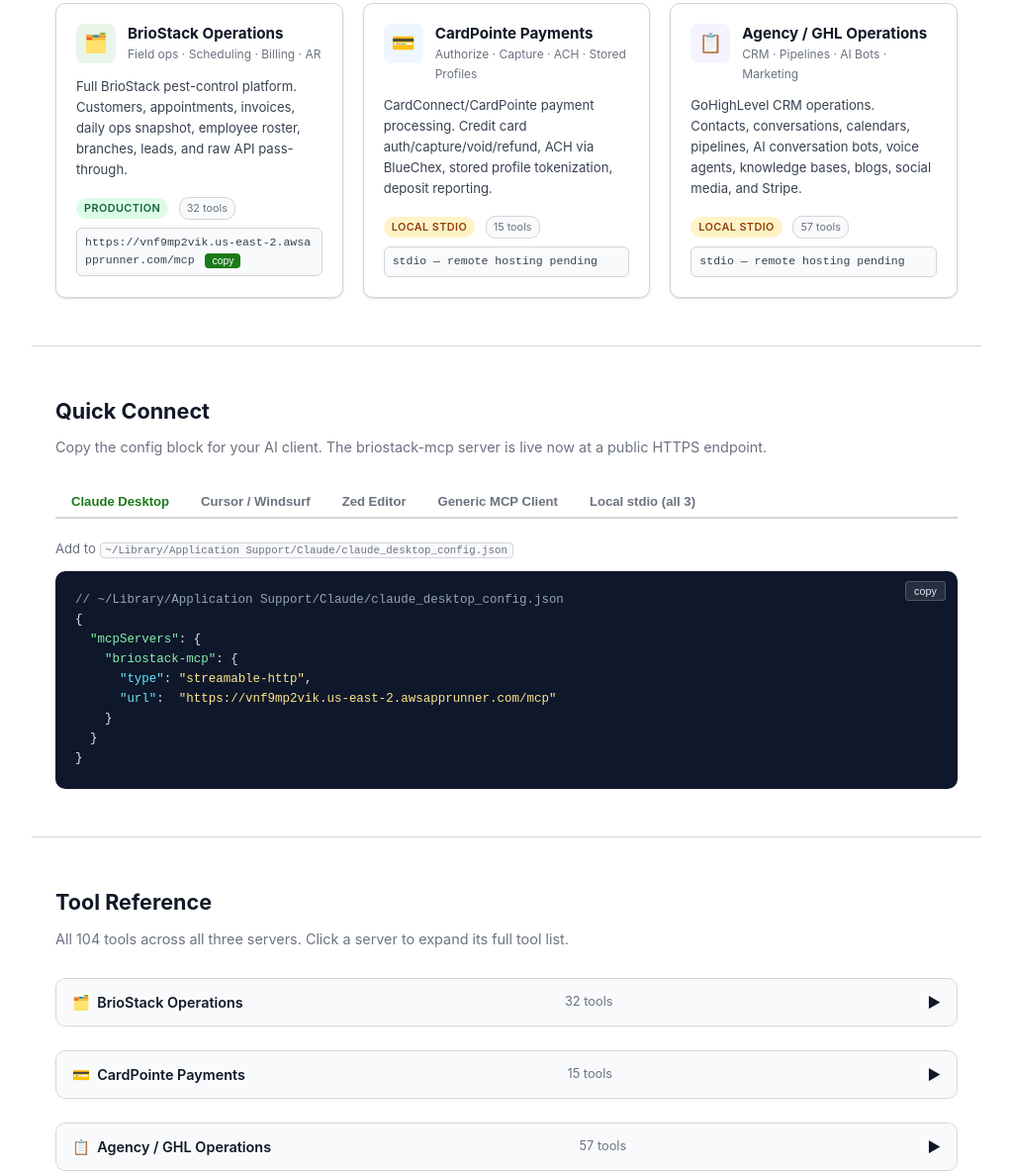
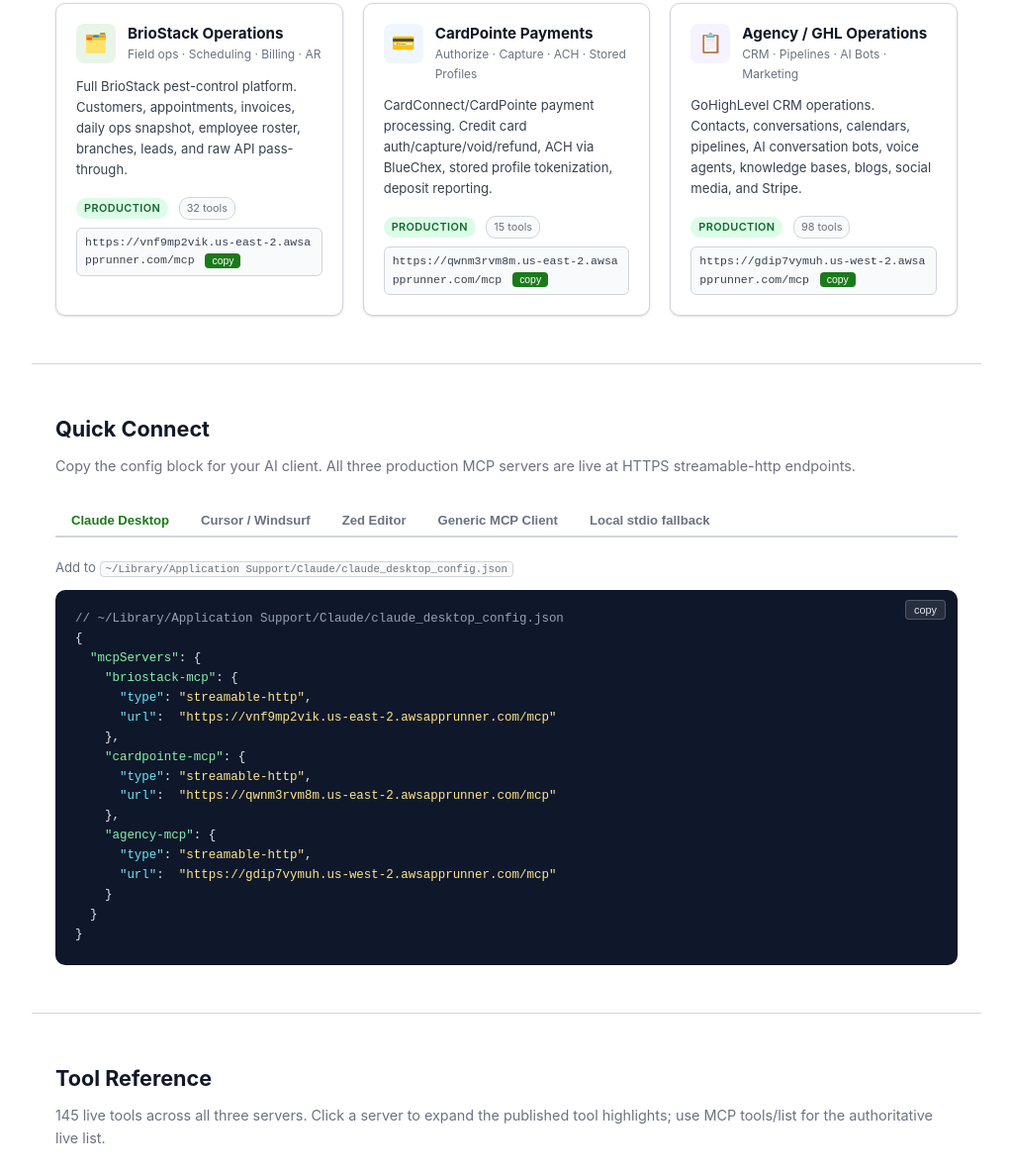
Before and after one commit to moemeyer/jom-mcp-hub, a plain HTML site: page index.html in a window 1280 px wide. Shown: the part 592-1778 px from the top of the page at 99% size, without its empty margins (128-1151 px from the left). Drawn offline with Linux system fonts and the light colour scheme.

Commit message:
docs: publish remote mcp endpoints in catalog

```diff
--- a/index.html
+++ b/index.html
@@ -169,9 +169,11 @@
         </div>
       </div>
       <div class="sc-desc">CardConnect/CardPointe payment processing. Credit card auth/capture/void/refund, ACH via BlueChex, stored profile tokenization, deposit reporting.</div>
-      <span class="status-badge local">Local stdio</span>
+      <span class="status-badge production">Production</span>
       <span class="tool-count">15 tools</span>
-      <div class="sc-url">stdio — remote hosting pending</div>
+      <div class="sc-url" id="cardpointe-url">https://qwnm3rvm8m.us-east-2.awsapprunner.com/mcp
+        <button class="copy-btn" onclick="copyText('cardpointe-url')">copy</button>
+      </div>
     </div>
 
     <div class="server-card">
@@ -183,9 +185,11 @@
         </div>
       </div>
       <div class="sc-desc">GoHighLevel CRM operations. Contacts, conversations, calendars, pipelines, AI conversation bots, voice agents, knowledge bases, blogs, social media, and Stripe.</div>
-      <span class="status-badge local">Local stdio</span>
-      <span class="tool-count">57 tools</span>
-      <div class="sc-url">stdio — remote hosting pending</div>
+      <span class="status-badge production">Production</span>
+      <span class="tool-count">98 tools</span>
+      <div class="sc-url" id="agency-url">https://gdip7vymuh.us-west-2.awsapprunner.com/mcp
+        <button class="copy-btn" onclick="copyText('agency-url')">copy</button>
+      </div>
     </div>
 
   </div>
@@ -196,14 +200,14 @@
 <!-- QUICK CONNECT -->
 <div class="section">
   <div class="section-title">Quick Connect</div>
-  <div class="section-sub">Copy the config block for your AI client. The briostack-mcp server is live now at a public HTTPS endpoint.</div>
+  <div class="section-sub">Copy the config block for your AI client. All three production MCP servers are live at HTTPS streamable-http endpoints.</div>
 
   <div class="tab-row">
     <button class="tab-btn active" onclick="showTab('claude')">Claude Desktop</button>
     <button class="tab-btn" onclick="showTab('cursor')">Cursor / Windsurf</button>
     <button class="tab-btn" onclick="showTab('zed')">Zed Editor</button>
     <button class="tab-btn" onclick="showTab('generic')">Generic MCP Client</button>
-    <button class="tab-btn" onclick="showTab('local')">Local stdio (all 3)</button>
+    <button class="tab-btn" onclick="showTab('local')">Local stdio fallback</button>
   </div>
 
   <div id="tab-claude" class="tab-pane active">
@@ -214,6 +218,14 @@
     <span class="hl">"briostack-mcp"</span>: {
       <span class="hlb">"type"</span>: <span class="hlv">"streamable-http"</span>,
       <span class="hlb">"url"</span>:  <span class="hlv">"https://vnf9mp2vik.us-east-2.awsapprunner.com/mcp"</span>
+    },
+    <span class="hl">"cardpointe-mcp"</span>: {
+      <span class="hlb">"type"</span>: <span class="hlv">"streamable-http"</span>,
+      <span class="hlb">"url"</span>:  <span class="hlv">"https://qwnm3rvm8m.us-east-2.awsapprunner.com/mcp"</span>
+    },
+    <span class="hl">"agency-mcp"</span>: {
+      <span class="hlb">"type"</span>: <span class="hlv">"streamable-http"</span>,
+      <span class="hlb">"url"</span>:  <span class="hlv">"https://gdip7vymuh.us-west-2.awsapprunner.com/mcp"</span>
     }
   }
 }</pre>
@@ -225,6 +237,12 @@
   <span class="hl">"mcpServers"</span>: {
     <span class="hl">"briostack-mcp"</span>: {
       <span class="hlb">"url"</span>: <span class="hlv">"https://vnf9mp2vik.us-east-2.awsapprunner.com/mcp"</span>
+    },
+    <span class="hl">"cardpointe-mcp"</span>: {
+      <span class="hlb">"url"</span>: <span class="hlv">"https://qwnm3rvm8m.us-east-2.awsapprunner.com/mcp"</span>
+    },
+    <span class="hl">"agency-mcp"</span>: {
+      <span class="hlb">"url"</span>: <span class="hlv">"https://gdip7vymuh.us-west-2.awsapprunner.com/mcp"</span>
     }
   }
 }</pre>
@@ -237,6 +255,14 @@
     <span class="hl">"briostack-mcp"</span>: {
       <span class="hlb">"transport"</span>: <span class="hlv">"http"</span>,
       <span class="hlb">"url"</span>:       <span class="hlv">"https://vnf9mp2vik.us-east-2.awsapprunner.com/mcp"</span>
+    },
+    <span class="hl">"cardpointe-mcp"</span>: {
+      <span class="hlb">"transport"</span>: <span class="hlv">"http"</span>,
+      <span class="hlb">"url"</span>:       <span class="hlv">"https://qwnm3rvm8m.us-east-2.awsapprunner.com/mcp"</span>
+    },
+    <span class="hl">"agency-mcp"</span>: {
+      <span class="hlb">"transport"</span>: <span class="hlv">"http"</span>,
+      <span class="hlb">"url"</span>:       <span class="hlv">"https://gdip7vymuh.us-west-2.awsapprunner.com/mcp"</span>
     }
   }
 }</pre>
@@ -250,8 +276,9 @@
   <span class="hlb">"method"</span>:       <span class="hlv">"POST"</span>,
   <span class="hlb">"content_type"</span>: <span class="hlv">"application/json"</span>,
   <span class="hlb">"accept"</span>:       <span class="hlv">"text/event-stream, application/json"</span>,
-  <span class="hlb">"auth"</span>:         <span class="hlv">"none"</span>,
-  <span class="hlb">"note"</span>:         <span class="hlv">"IP-restricted. Contact admin for allowlisting."</span>
+  <span class="hlb">"auth"</span>:         <span class="hlv">"bearer"</span>,
+  <span class="hlb">"header"</span>:       <span class="hlv">"Authorization: Bearer &lt;MCP_API_KEY&gt;"</span>,
+  <span class="hlb">"note"</span>:         <span class="hlv">"Store the token in the client secret manager. Do not commit it."</span>
 }</pre>
   </div>
 
@@ -282,7 +309,7 @@
 <!-- TOOL REFERENCE -->
 <div class="section">
   <div class="section-title">Tool Reference</div>
-  <div class="section-sub">All 104 tools across all three servers. Click a server to expand its full tool list.</div>
+  <div class="section-sub">145 live tools across all three servers. Click a server to expand the published tool highlights; use MCP tools/list for the authoritative live list.</div>
 
   <!-- BrioStack tools -->
   <div class="tool-accordion">
@@ -364,7 +391,7 @@
   <!-- Agency/GHL tools (abbreviated) -->
   <div class="tool-accordion">
     <div class="ta-header" onclick="toggleAccordion('ghl-tools')">
-      📋 &nbsp;Agency / GHL Operations &nbsp;<span style="color:var(--gray-3);font-weight:400;font-size:.8rem">57 tools</span>
+      📋 &nbsp;Agency / GHL Operations &nbsp;<span style="color:var(--gray-3);font-weight:400;font-size:.8rem">98 tools</span>
       <span id="ghl-tools-arrow">▶</span>
     </div>
     <div class="ta-body" id="ghl-tools">
@@ -572,6 +599,8 @@
       <tr><td><code>https://mcp.jom.services/.well-known/mcp.json</code></td><td>JSON</td><td>Standard well-known MCP discovery endpoint. Server IDs, transports, live URLs.</td></tr>
       <tr><td><code>https://mcp.jom.services/mcp-catalog.json</code></td><td>JSON</td><td>Full server catalog. All tools with names, categories, descriptions. Publisher metadata.</td></tr>
       <tr><td><code>https://vnf9mp2vik.us-east-2.awsapprunner.com/mcp</code></td><td>MCP/SSE</td><td>Live BrioStack MCP endpoint. POST with <code>Accept: text/event-stream</code>.</td></tr>
+      <tr><td><code>https://qwnm3rvm8m.us-east-2.awsapprunner.com/mcp</code></td><td>MCP/SSE</td><td>Live CardPointe MCP endpoint. Requires bearer auth.</td></tr>
+      <tr><td><code>https://gdip7vymuh.us-west-2.awsapprunner.com/mcp</code></td><td>MCP/SSE</td><td>Live Agency MCP endpoint. Requires bearer auth.</td></tr>
     </tbody>
   </table>
 </div>
--- a/mcp-catalog.json
+++ b/mcp-catalog.json
@@ -149,7 +149,8 @@
         "path": "pestpro/integrations/ghl",
         "region": "us-east-2"
       },
-      "tool_count": 57,
+      "tool_count": 98,
+      "tools_note": "Live MCP tools/list is authoritative. This catalog includes the main published tool set; the running Agency MCP currently exposes 98 tools.",
       "tools": [
         { "name": "search_agency_contacts",       "category": "contacts",    "description": "Search GHL contacts by name, phone, email, or tag" },
         { "name": "create_contact",               "category": "contacts",    "description": "Create a new GHL contact" },
```
Also changed, not shown: .well-known/mcp.json, 1 other file.
